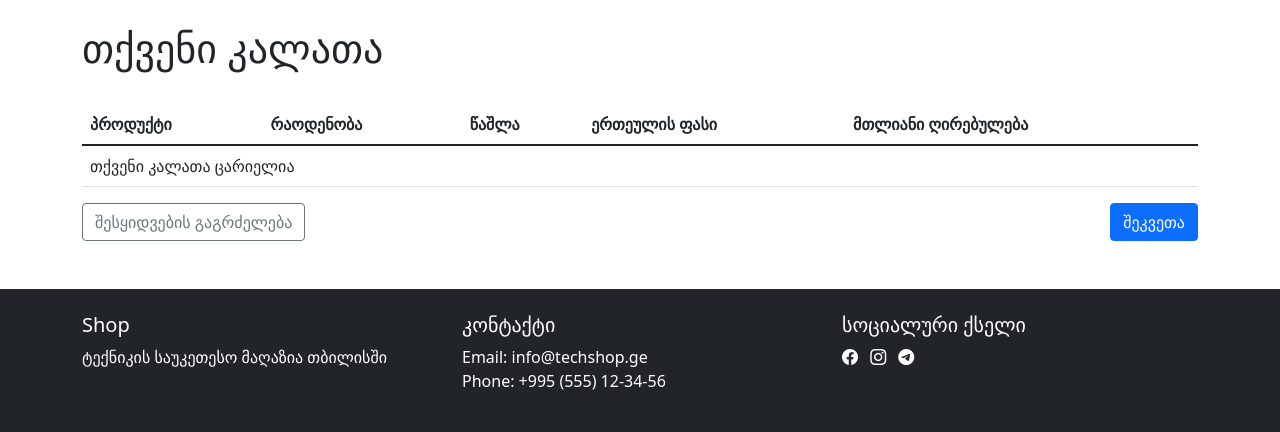
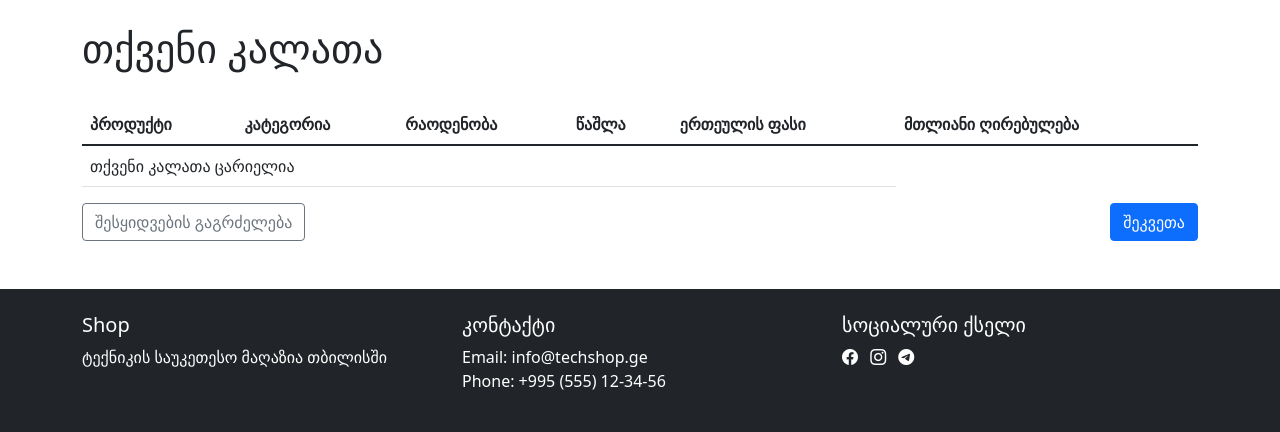
Before and after one commit to pm72/django-base-guide, a Django app: page /cart/ in a window 1280 px wide. Shown: the part 56-488 px from the top of the page. Run offline with Django 5.2, Linux system fonts and the light colour scheme.

Commit message:
pm72: Finish – added categories in cart_detail and added one product from admin-panel

```diff
--- a/shop/cart/templates/cart/cart_detail.html
+++ b/shop/cart/templates/cart/cart_detail.html
@@ -10,6 +10,7 @@
       <thead>
         <tr>
           <th>პროდუქტი</th>
+          <th>კატეგორია</th>
           <th>რაოდენობა</th>
           <th>წაშლა</th>
           <th>ერთეულის ფასი</th>
@@ -20,6 +21,7 @@
         {% for item in cart %}
           <tr>
             <td>{{ item.product }}</td>
+            <td>{{ item.product.category }}</td>
             <td>
               <form action="{% url 'cart:cart-add' item.product.id %}" method="post">
                 {% csrf_token %}
```
Also changed, not shown: shop/db.sqlite3.
